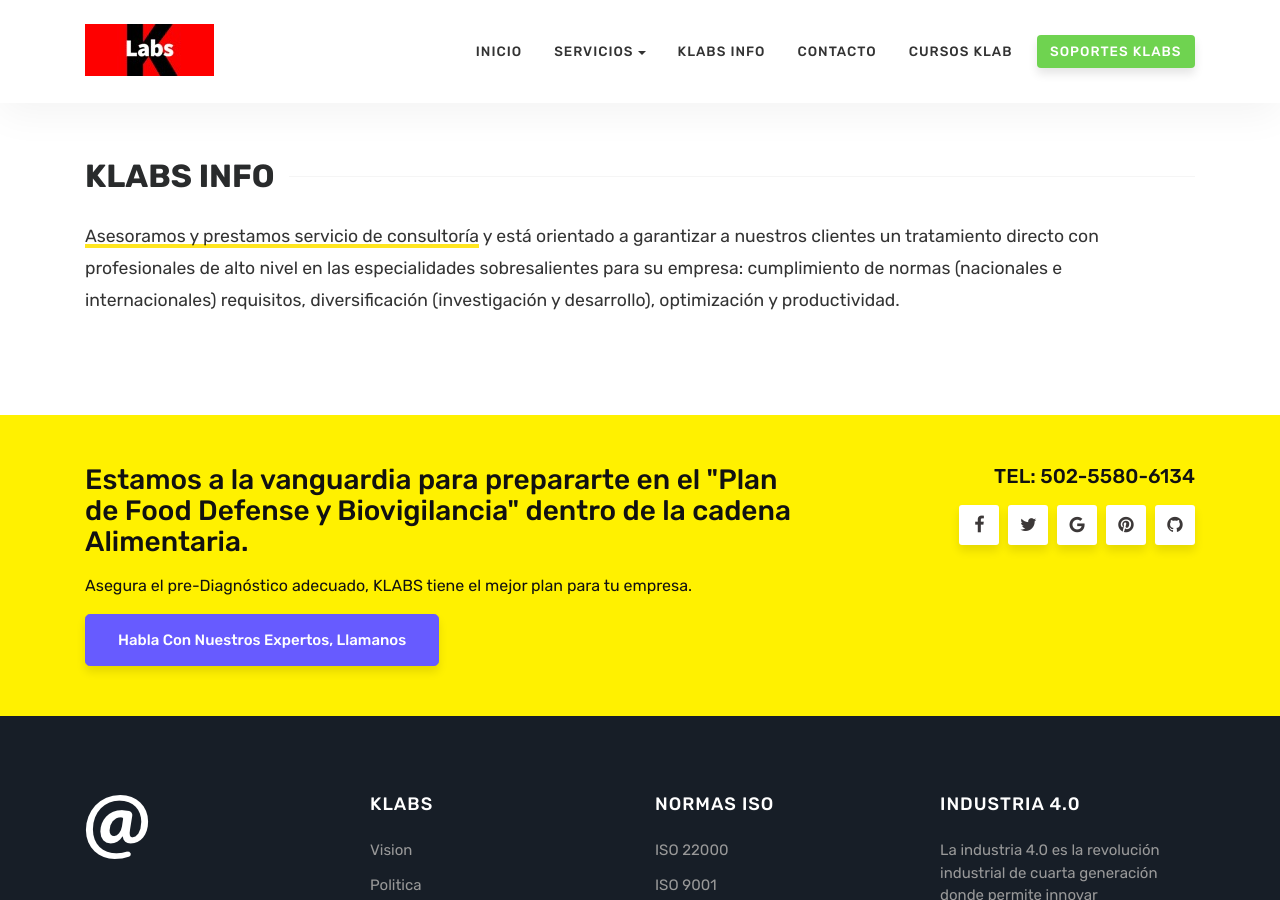
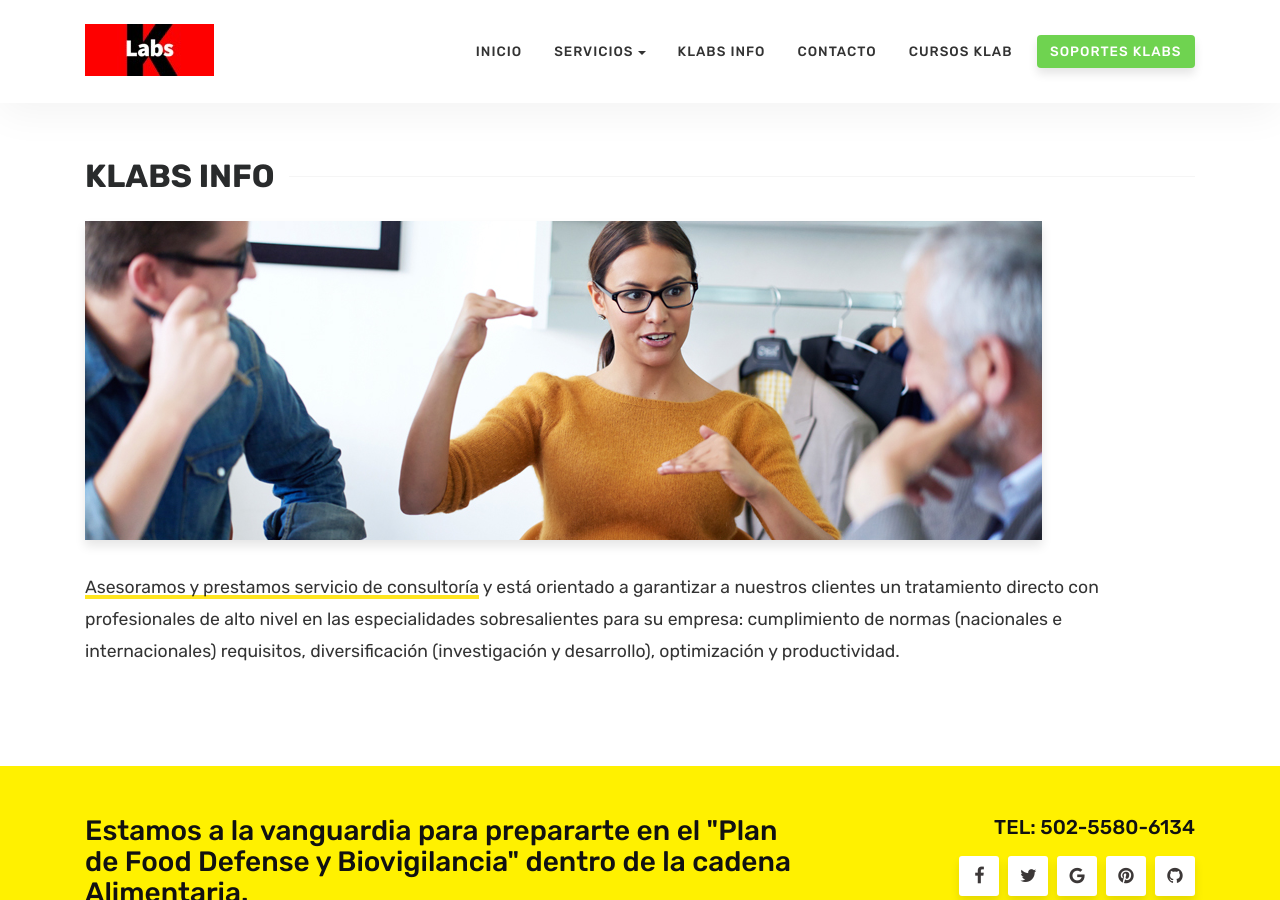
Before and after one commit to Klabsa/klabsa.github.io, a Jekyll site: the page built from about.md, in a window 1280 px wide and 900 px high. Built offline with Jekyll 4.4.1, drawn with Linux system fonts in a browser that asks for light colours.

Commit message:
Update about.md

```diff
--- a/about.md
+++ b/about.md
@@ -4,5 +4,7 @@
 comments: true
 ---
 
+![walking]({{ site.baseurl }}/assets/images/klabs-consultoria.jpg)
+
 
 <a href="#">Asesoramos y prestamos servicio de consultoría</a> y está orientado a garantizar a nuestros clientes un tratamiento directo con profesionales de alto nivel en las especialidades sobresalientes para su empresa: cumplimiento de normas (nacionales e internacionales) requisitos,  diversificación (investigación y desarrollo), optimización y productividad.
```
